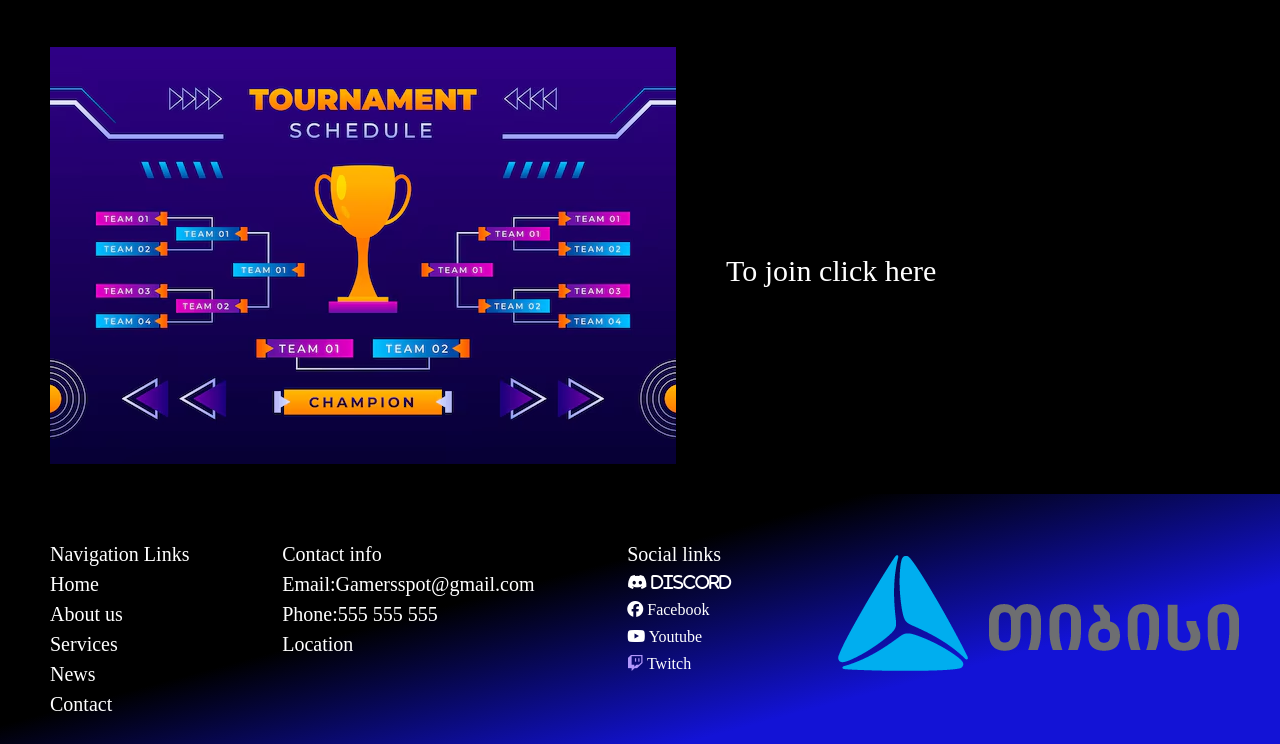
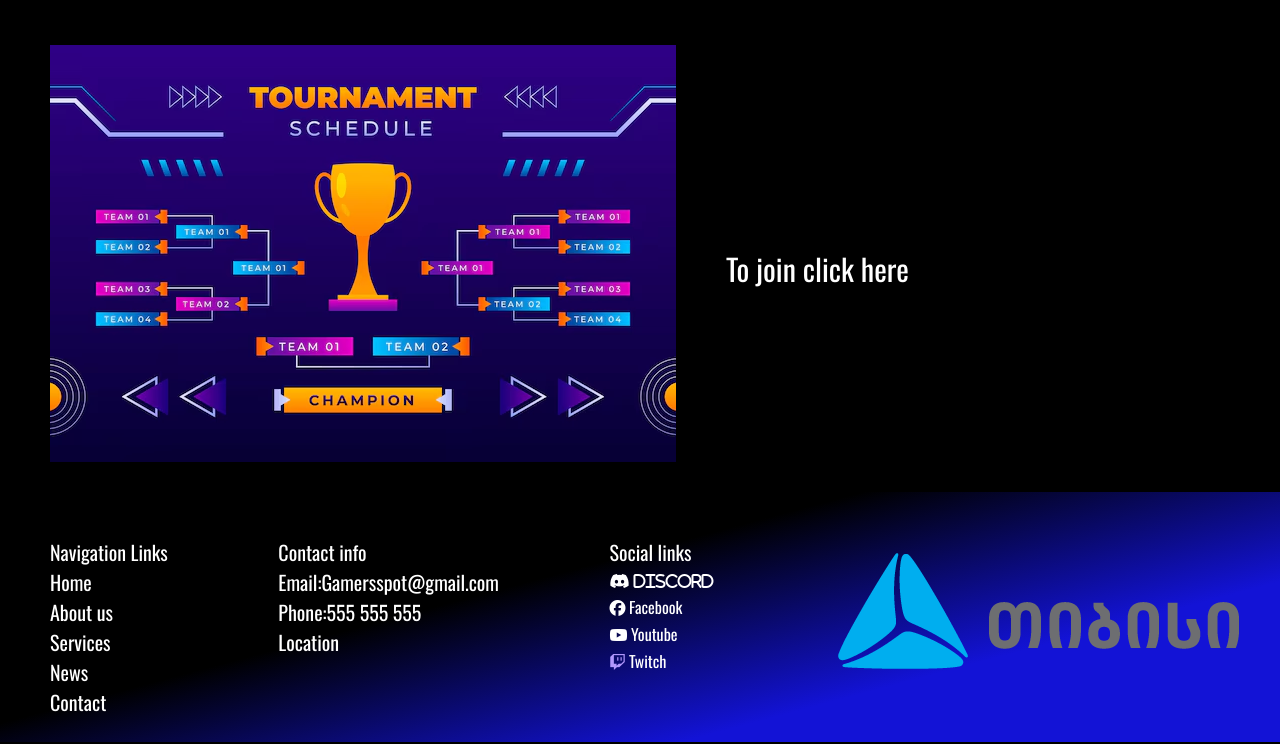
Before and after one commit to matesokh/Gamersspot.ge, a plain HTML site: page index.html in a window 1280 px wide. Shown: the part 1264-2008 px from the top of the page. Drawn offline with nearby package versions, Linux system fonts and the light colour scheme.

Commit message:
add font

```diff
--- a/index.html
+++ b/index.html
@@ -94,7 +94,7 @@
        <div>
         <ul>
             <li>Social links</li>
-            <a href=""><i class="fa-brands fa-discord"> Discord</i></a>
+            <a href="https://discord.gg/GW7TzkXkB7" target="_blank"><i class="fa-brands fa-discord"> Discord</i></a>
             <a href=""><i class="fa-brands fa-facebook"></i> Facebook</a>
             <a href=""><i class="fa-brands fa-youtube"></i> Youtube</a>
             <a href=""><i class="fa-brands fa-twitch" style="color: #B197FC;"></i> Twitch</a>
--- a/scss/style.scss
+++ b/scss/style.scss
@@ -2,16 +2,16 @@
 
 
 
-.oswald-uniquifier {
+
+
+body {
+    background-color: black;
+
     font-family: "Oswald", sans-serif;
     font-optical-sizing: auto;
     font-weight: weight;
     font-style: normal;
-}
 
-
-body {
-    background-color: black;
 
     header {
 
```
Also changed, not shown: css/style.css, 1 other file.
